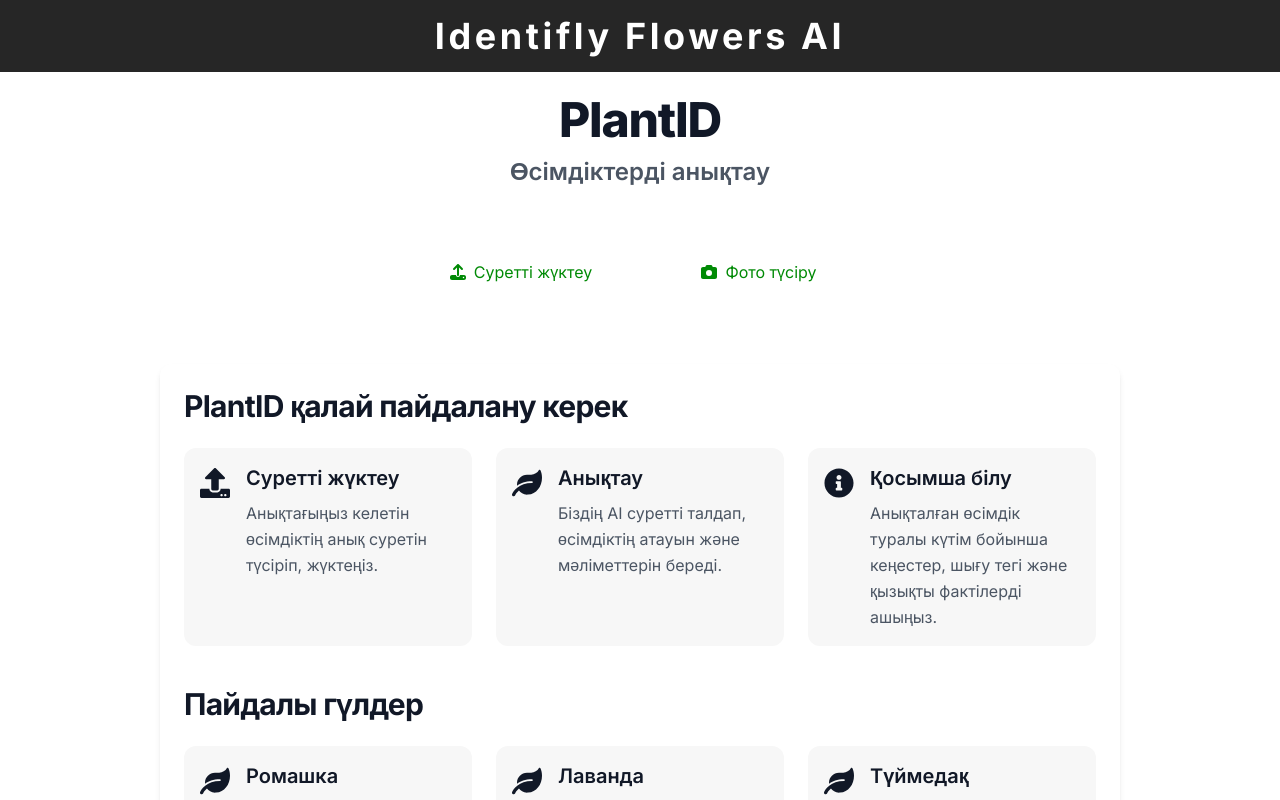
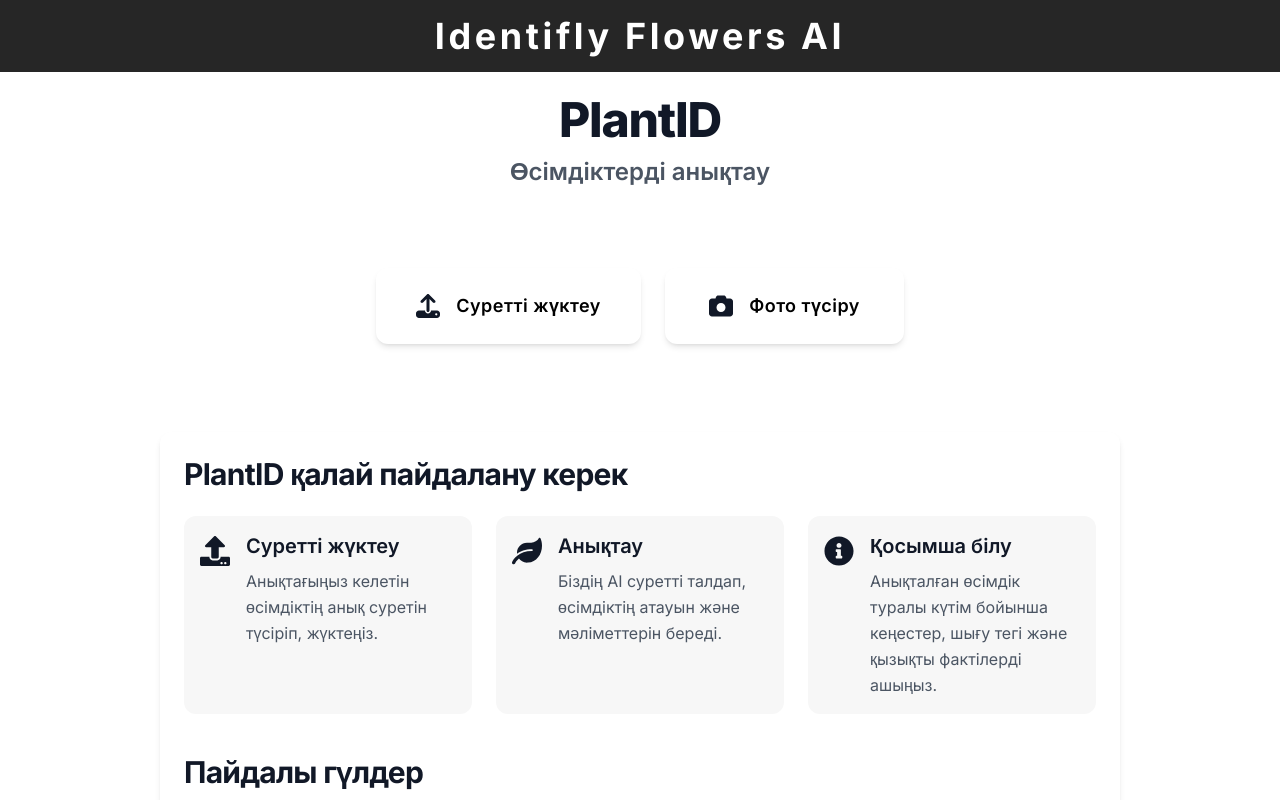
Before and after one commit to IslamRtR/IdentiflyFlowersAI, a Next.js app: page / in a window 1280 px wide. Shown: the top 800 px of the page. Built offline with nearby package versions, Linux system fonts and the light colour scheme.

Commit message:
Update ImageUpload.tsx

```diff
--- a/app/components/ImageUpload.tsx
+++ b/app/components/ImageUpload.tsx
@@ -1,10 +1,9 @@
-import { useState, ChangeEvent } from 'react'
-import { GoogleGenerativeAI } from '@google/generative-ai'
-import { FontAwesomeIcon } from '@fortawesome/react-fontawesome'
-import { faUpload, faCamera } from '@fortawesome/free-solid-svg-icons'
+import { useState, ChangeEvent, useRef } from 'react';
+import { GoogleGenerativeAI } from '@google/generative-ai';
+import { FontAwesomeIcon } from '@fortawesome/react-fontawesome';
+import { faUpload, faCamera } from '@fortawesome/free-solid-svg-icons';
 import { Dispatch, SetStateAction } from 'react';
 
-// Define the type for the object with fixed keys
 interface KeyValue {
   key: string;
   commonName: string;
@@ -21,7 +20,6 @@
   setUploadedImage: Dispatch<SetStateAction<string | null>>;
 }
 
-// Ensure the API Key is available
 const apiKey = process.env.NEXT_PUBLIC_GOOGLE_GEMINI_API_KEY as string;
 
 if (!apiKey) {
@@ -30,24 +28,15 @@
 const genAI = new GoogleGenerativeAI(apiKey);
 
 function extractJSON(str: string): KeyValue | null {
-  // First, try to parse the entire string as JSON
   try {
     return JSON.parse(str);
-  } catch (e) {
-    // Failed to parse entire string as JSON
-  }
-
-  // If that fails, try to find a JSON object within the string
+  } catch (e) {}
   try {
     const match = str.match(/\{[\s\S]*\}/);
     if (match) {
       return JSON.parse(match[0]);
     }
-  } catch (e) {
-    // Failed to extract and parse JSON object
-  }
-
-  // If all else fails, attempt to create a JSON object from key-value pairs
+  } catch (e) {}
   try {
     const lines = str.split('\n');
     const obj: KeyValue = {
@@ -58,7 +47,7 @@
       water: '',
       growthRate: '',
       origin: '',
-      description: ''
+      description: '',
     };
     lines.forEach(line => {
       const [key, value] = line.split(':').map(s => s.trim());
@@ -67,34 +56,35 @@
       }
     });
     return obj;
-  } catch (e) {
-    // Failed to create JSON object from key-value pairs
-  }
-
-  console.error("Жауаптан жарамды JSON немесе кілт-мән жұптарын шығарып алу мүмкін болмады");
+  } catch (e) {}
+  console.error('Жауаптан жарамды JSON немесе кілт-мән жұптарын шығарып алу мүмкін болмады');
   return null;
 }
 
 export default function ImageUpload({ setPlantInfo, setUploadedImage }: ImageUploadProps) {
   const [loading, setLoading] = useState(false);
+  const [error, setError] = useState<string | null>(null);
+  const videoRef = useRef<HTMLVideoElement>(null);
+  const canvasRef = useRef<HTMLCanvasElement>(null);
 
   const handleImageInput = async (e: ChangeEvent<HTMLInputElement>) => {
     const file = e.target.files?.[0];
     if (!file) return;
 
     setLoading(true);
-
+    setError(null);
     try {
       const base64Image = await readFileAsDataURL(file);
       setUploadedImage(base64Image);
       await processImage(base64Image);
     } catch (error) {
       console.error('Өсімдікті анықтау қатесі:', error);
+      setError('Суретті өңдеу кезінде қате пайда болды. Қайтадан көріңіз.');
       handleProcessingError();
     } finally {
       setLoading(false);
     }
-  }
+  };
 
   const readFileAsDataURL = (file: File): Promise<string> => {
     return new Promise((resolve, reject) => {
@@ -103,11 +93,10 @@
       reader.onerror = reject;
       reader.readAsDataURL(file);
     });
-  }
+  };
 
   const processImage = async (base64Image: string) => {
-    const model = genAI.getGenerativeModel({ model: "gemini-1.5-flash" });
-
+    const model = genAI.getGenerativeModel({ model: 'gemini-1.5-flash' });
     const prompt = `Сіз сарапшы ботаниксіз. Бұл өсімдік суретін талдап, тек осы кілттерді пайдаланып JSON форматында жауап беріңіз (жауап қазақ тілінде болуы керек):
 {
   "commonName": "",
@@ -118,49 +107,123 @@
   "water": "",
   "growthRate": ""
 }`;
-
     try {
       const result = await model.generateContent([
         prompt,
-        { inlineData: { data: base64Image.split(',')[1], mimeType: "image/jpeg" } }
+        { inlineData: { data: base64Image.split(',')[1], mimeType: 'image/jpeg' } },
       ]);
       const response = await result.response;
-      const text = await response.text(); // Make sure to await text() for proper extraction
-
+      const text = await response.text();
       const parsedInfo = extractJSON(text);
       if (parsedInfo) {
-        setPlantInfo(parsedInfo); // Update plant info with parsed data
+        setPlantInfo(parsedInfo);
       } else {
-        console.error("Өсімдік ақпаратын талдау сәтсіз аяқталды. Шикі мәтін:", text);
-        throw new Error("Өсімдік ақпаратын талдау сәтсіз аяқталды");
+        console.error('Өсімдік ақпаратын талдау сәтсіз аяқталды. Шикі мәтін:', text);
+        throw new Error('Өсімдік ақпаратын талдау сәтсіз аяқталды');
       }
     } catch (error) {
-      console.error("processImage функциясындағы қате:", error);
+      console.error('processImage функциясындағы қате:', error);
+      setError('AI өңдеу кезінде қате пайда болды. Қайтадан көріңіз.');
       handleProcessingError();
     }
   };
 
   const handleProcessingError = () => {
     setPlantInfo({
-      key: '', // Default values for required fields
-      commonName: "Белгісіз",
-      scientificName: "Жоқ",
-      description: "Өсімдік ақпаратын шығарып алу мүмкін болмады. Қайтадан көріңіз.",
-      origin: "Жоқ",
-      sunlight: "Жоқ",
-      water: "Жоқ",
-      growthRate: "Жоқ"
+      key: '',
+      commonName: 'Белгісіз',
+      scientificName: 'Жоқ',
+      description: 'Өсімдік ақпаратын шығарып алу мүмкін болмады. Қайтадан көріңіз.',
+      origin: 'Жоқ',
+      sunlight: 'Жоқ',
+      water: 'Жоқ',
+      growthRate: 'Жоқ',
     });
-  }
+  };
+
+  const handleCameraCapture = async () => {
+    if (!navigator.mediaDevices || !navigator.mediaDevices.getUserMedia) {
+      setError('Камераға қолдау көрсетілмейді немесе рұқсат жоқ.');
+      return;
+    }
+
+    setLoading(true);
+    setError(null);
+    try {
+      const stream = await navigator.mediaDevices.getUserMedia({
+        video: { facingMode: 'environment' },
+      });
+      if (videoRef.current) {
+        videoRef.current.srcObject = stream;
+        videoRef.current.play();
+      }
+
+      // Wait for user to capture the image (manually triggered below)
+    } catch (err) {
+      console.error('Камераға қол жеткізу қатесі:', err);
+      setError('Камераға рұқсат берілмеді немесе қате пайда болды. Рұқсатты тексеріңіз.');
+      setLoading(false);
+    }
+  };
+
+  const captureImageFromCamera = () => {
+    if (!videoRef.current || !canvasRef.current) return;
+
+    const video = videoRef.current;
+    const canvas = canvasRef.current;
+    const context = canvas.getContext('2d');
+    if (!context) return;
+
+    canvas.width = video.videoWidth;
+    canvas.height = video.videoHeight;
+    context.drawImage(video, 0, 0, canvas.width, canvas.height);
+    const base64Image = canvas.toDataURL('image/jpeg');
+
+    // Stop the camera stream
+    if (video.srcObject) {
+      (video.srcObject as MediaStream).getTracks().forEach(track => track.stop());
+    }
+
+    setUploadedImage(base64Image);
+    processImage(base64Image).finally(() => setLoading(false));
+  };
 
   return (
-    <div className="w-full max-w-md mx-auto flex gap-7">
+    <div className="w-full max-w-xl mx-auto flex flex-col sm:flex-row gap-6 p-6 fade-in">
       <label
         htmlFor="upload-input"
-        className="flex items-center justify-center w-full p-4 bg-white text-[#008a05] rounded-lg cursor-pointer hover:bg-green-100 transition-colors"
+        className={`relative flex items-center justify-center w-full py-5 px-10 card text-black rounded-3xl cursor-pointer transition-all duration-400 ease-out hover:bg-gray-100 hover:shadow-2xl hover:scale-105 focus:outline-none focus:ring-4 focus:ring-gray-300 focus:ring-opacity-50 active:scale-95 ${
+          loading ? 'opacity-70 cursor-not-allowed' : ''
+        }`}
+        aria-disabled={loading}
       >
-        <FontAwesomeIcon icon={faUpload} className="mr-2" />
-        {loading ? 'Сурет өңделуде...' : 'Суретті жүктеу'}
+        {loading ? (
+          <svg
+            className="animate-spin h-7 w-7 mr-4 text-gray-800"
+            xmlns="http://www.w3.org/2000/svg"
+            fill="none"
+            viewBox="0 0 24 24"
+          >
+            <circle
+              className="opacity-25"
+              cx="12"
+              cy="12"
+              r="10"
+              stroke="currentColor"
+              strokeWidth="4"
+            ></circle>
+            <path
+              className="opacity-75"
+              fill="currentColor"
+              d="M4 12a8 8 0 018-8V0C5.373 0 0 5.373 0 12h4zm2 5.291A7.962 7.962 0 014 12H0c0 3.042 1.135 5.824 3 7.938l3-2.647z"
+            ></path>
+          </svg>
+        ) : (
+          <FontAwesomeIcon icon={faUpload} className="mr-4 text-2xl text-gray-900" />
+        )}
+        <span className="font-semibold text-lg tracking-wide">
+          {loading ? 'Сурет өңделуде...' : 'Суретті жүктеу'}
+        </span>
       </label>
       <input
         id="upload-input"
@@ -168,23 +231,65 @@
         accept="image/*"
         onChange={handleImageInput}
         className="hidden"
+        disabled={loading}
       />
 
-      <label
-        htmlFor="capture-input"
-        className="flex items-center justify-center w-full p-4 bg-white text-[#008a05] rounded-lg cursor-pointer hover:bg-green-100 transition-colors"
-      >
-        <FontAwesomeIcon icon={faCamera} className="mr-2" />
-        {loading ? 'Сурет өңделуде...' : 'Фото түсіру'}
-      </label>
-      <input
-        id="capture-input"
-        type="file"
-        accept="image/*"
-        capture="environment"
-        onChange={handleImageInput}
-        className="hidden"
-      />
+      <div className="relative flex flex-col items-center w-full">
+        <button
+          onClick={handleCameraCapture}
+          className={`relative flex items-center justify-center w-full py-5 px-10 card text-black rounded-3xl cursor-pointer transition-all duration-400 ease-out hover:bg-gray-100 hover:shadow-2xl hover:scale-105 focus:outline-none focus:ring-4 focus:ring-gray-300 focus:ring-opacity-50 active:scale-95 ${
+            loading ? 'opacity-70 cursor-not-allowed' : ''
+          }`}
+          disabled={loading}
+        >
+          {loading ? (
+            <svg
+              className="animate-spin h-7 w-7 mr-4 text-gray-800"
+              xmlns="http://www.w3.org/2000/svg"
+              fill="none"
+              viewBox="0 0 24 24"
+            >
+              <circle
+                className="opacity-25"
+                cx="12"
+                cy="12"
+                r="10"
+                stroke="currentColor"
+                strokeWidth="4"
+              ></circle>
+              <path
+                className="opacity-75"
+                fill="currentColor"
+                d="M4 12a8 8 0 018-8V0C5.373 0 0 5.373 0 12h4zm2 5.291A7.962 7.962 0 014 12H0c0 3.042 1.135 5.824 3 7.938l3-2.647z"
+              ></path>
+            </svg>
+          ) : (
+            <FontAwesomeIcon icon={faCamera} className="mr-4 text-2xl text-gray-900" />
+          )}
+          <span className="font-semibold text-lg tracking-wide">
+            {loading ? 'Сурет өңделуде...' : 'Фото түсіру'}
+          </span>
+        </button>
+        {videoRef.current && (
+          <div className="mt-4">
+            <video
+              ref={videoRef}
+              className="w-full max-w-md rounded-xl shadow-md"
+              style={{ display: videoRef.current?.srcObject ? 'block' : 'none' }}
+            />
+            <canvas ref={canvasRef} className="hidden" />
+            <button
+              onClick={captureImageFromCamera}
+              className={`mt-4 w-full py-3 px-6 card text-black rounded-xl transition-all duration-300 hover:bg-gray-100 hover:shadow-xl focus:outline-none focus:ring-4 focus:ring-gray-300 focus:ring-opacity-50 active:scale-95 ${
+                loading || !videoRef.current?.srcObject ? 'opacity-70 cursor-not-allowed' : ''
+              }`}
+              disabled={loading || !videoRef.current?.srcObject}
+            >
+              Суретке түсіру
+            </button>
+          </div>
+        )}
+      </div>
     </div>
   );
 }
```
